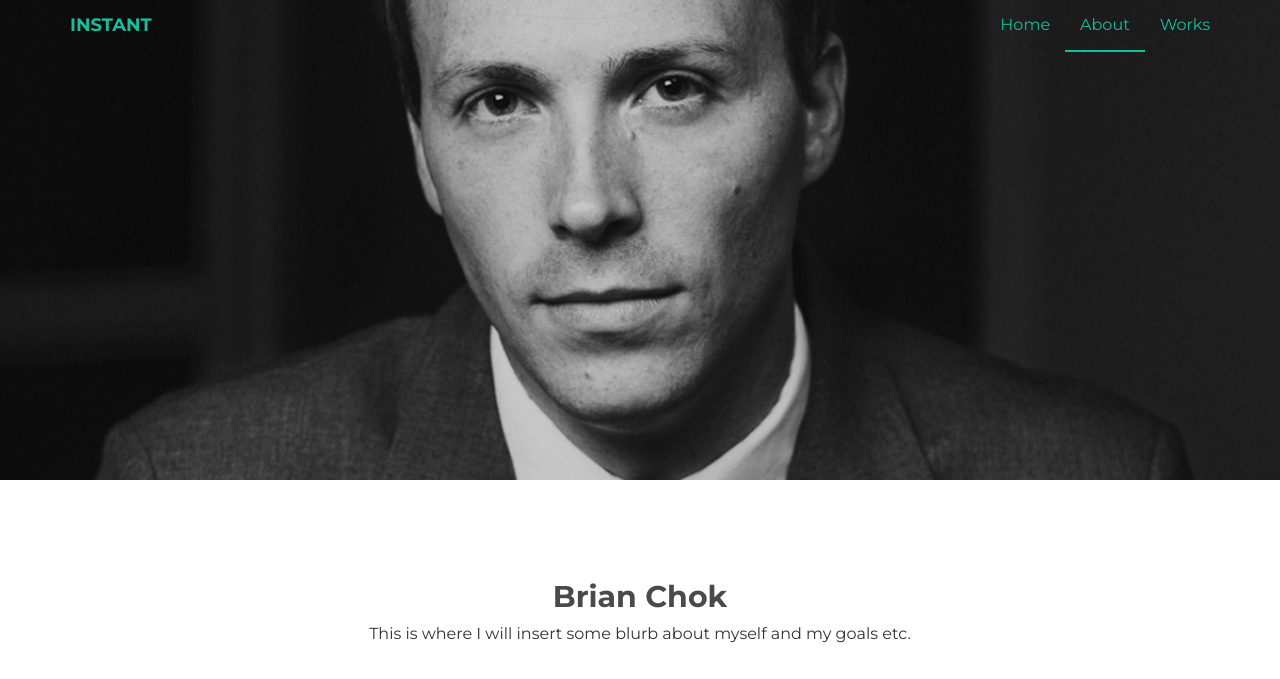
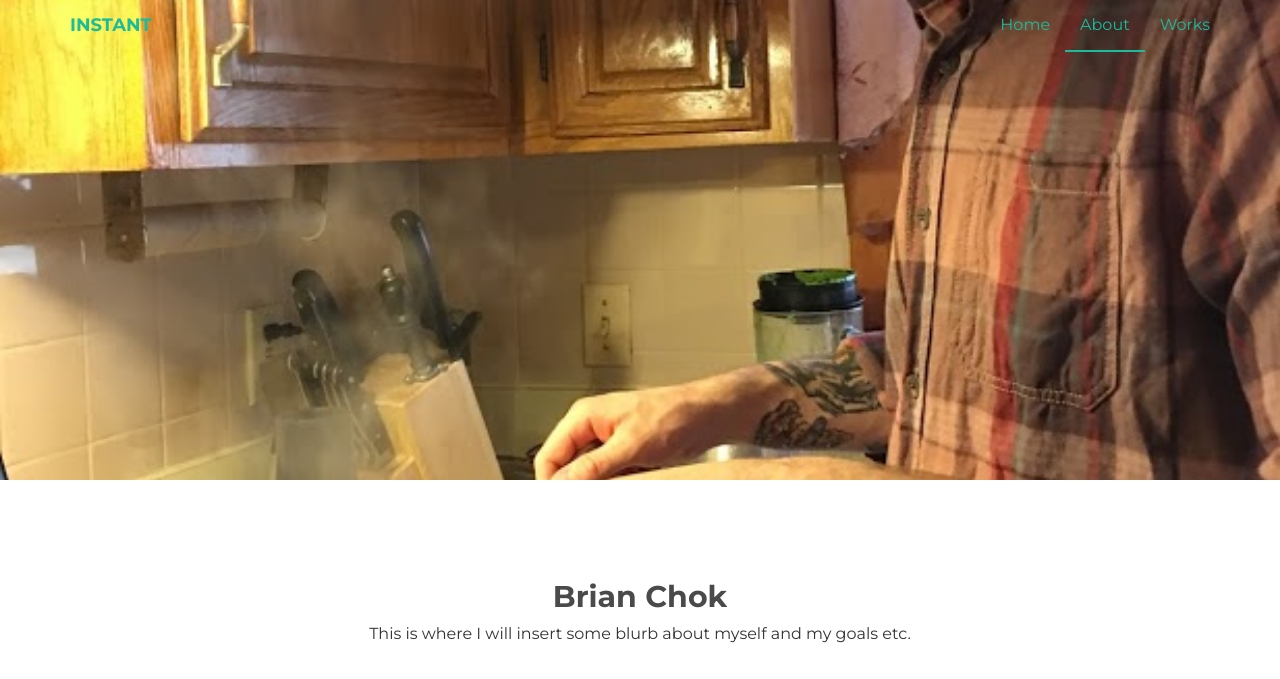
Before and after one commit to bchok/is219s17_Chok, a PHP site: page /about.html in a window 1280 px wide. Shown: the top 679 px of the page. Run offline with PHP 8.4, Linux system fonts and the light colour scheme; some libraries are stand-ins or nearby versions.

Commit message:
altered css to direct to a my own picture

```diff
--- a/instant/theme/assets/css/style.css
+++ b/instant/theme/assets/css/style.css
@@ -197,7 +197,7 @@ h1, h2, h3, h4, h5, h6 {
 }
 
 #aboutwrap {
-	background: url(../img/about.jpg) no-repeat center top;
+	background: url(../img/aboutme.Jpg) no-repeat center top;
 	margin-top: -70px;
 	padding-top: 250px;
 	text-align:center;
```
